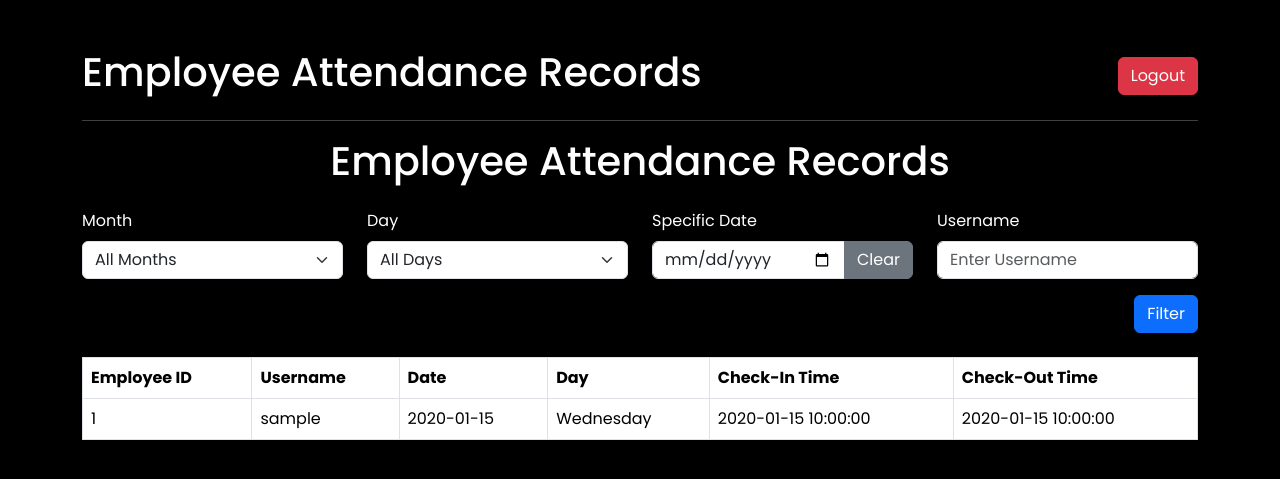
After one commit to HimSha98/Employee_attendance, a PHP site: page /admin.php in a window 1280 px wide. The commit adds this page. Shown: the top 479 px of the page. Run offline with PHP 8.4, Linux system fonts and the light colour scheme; the visitor is signed in with stand-in values (Sample User, id 1); tables that the repository leaves empty or names only in its code hold one stand-in row (values such as "Sample post").

Commit message:
ADDED ADMIN PAGE

```diff
--- /dev/null
+++ b/admin.php
@@ -0,0 +1,131 @@
+<?php
+session_start(); // Start session
+
+// Check if the user is logged in as admin
+if (!isset($_SESSION['admin_logged_in']) || $_SESSION['admin_logged_in'] !== true) {
+    // Redirect to the admin login page
+    header("Location: admin_login.php");
+    exit;
+}
+
+include 'database/db.php'; // Include database connection
+?>
+<?php include 'includes/header.php'; ?>
+<div class="container mt-5">
+    <div class="d-flex justify-content-between align-items-center">
+        <h1>Employee Attendance Records</h1>
+        <!-- Logout Button -->
+        <a href="logout.php" class="btn btn-danger">Logout</a>
+    </div>
+    <hr>
+    <h1 class="text-center mb-4">Employee Attendance Records</h1>
+
+    <!-- Filter Form -->
+    <form method="GET" class="mb-4">
+        <div class="row">
+            <div class="col-md-3">
+                <label for="month" class="form-label">Month</label>
+                <select id="month" name="month" class="form-select">
+                    <option value="">All Months</option>
+                    <?php
+                    for ($m = 1; $m <= 12; $m++) {
+                        $monthName = date('F', mktime(0, 0, 0, $m, 10));
+                        $selected = (isset($_GET['month']) && $_GET['month'] == $m) ? 'selected' : '';
+                        echo "<option value='$m' $selected>$monthName</option>";
+                    }
+                    ?>
+                </select>
+            </div>
+            <div class="col-md-3">
+                <label for="day" class="form-label">Day</label>
+                <select id="day" name="day" class="form-select">
+                    <option value="">All Days</option>
+                    <?php
+                    $daysOfWeek = ['Sunday', 'Monday', 'Tuesday', 'Wednesday', 'Thursday', 'Friday', 'Saturday'];
+                    foreach ($daysOfWeek as $index => $day) {
+                        $selected = (isset($_GET['day']) && $_GET['day'] == $day) ? 'selected' : '';
+                        echo "<option value='$day' $selected>$day</option>";
+                    }
+                    ?>
+                </select>
+            </div>
+            <div class="col-md-3">
+                <label for="date" class="form-label">Specific Date</label>
+                <div class="input-group">
+                    <input type="date" id="date" name="date" value="<?php echo $_GET['date'] ?? ''; ?>" class="form-control">
+                    <button type="button" class="btn btn-secondary" onclick="document.getElementById('date').value = '';">Clear</button>
+                </div>
+            </div>
+
+            <div class="col-md-3">
+                <label for="username" class="form-label">Username</label>
+                <input type="text" id="username" name="username" value="<?php echo $_GET['username'] ?? ''; ?>" class="form-control" placeholder="Enter Username">
+            </div>
+        </div>
+        <div class="mt-3 text-end">
+            <button type="submit" class="btn btn-primary">Filter</button>
+        </div>
+    </form>
+
+    <!-- Attendance Table -->
+    <table class="table table-bordered">
+        <thead>
+        <tr>
+            <th>Employee ID</th>
+            <th>Username</th>
+            <th>Date</th>
+            <th>Day</th>
+            <th>Check-In Time</th>
+            <th>Check-Out Time</th>
+        </tr>
+        </thead>
+        <tbody>
+        <?php
+        // Build Query Based on Filters
+        $filters = [];
+        if (!empty($_GET['month'])) {
+            $filters[] = "MONTH(check_in_time) = " . intval($_GET['month']);
+        }
+        if (!empty($_GET['day'])) {
+            $filters[] = "DAYNAME(check_in_time) = '" . $conn->real_escape_string($_GET['day']) . "'";
+        }
+        if (!empty($_GET['date'])) {
+            $filters[] = "DATE(check_in_time) = '" . $_GET['date'] . "'";
+        }
+        if (!empty($_GET['username'])) {
+            $username = $conn->real_escape_string($_GET['username']);
+            $filters[] = "username = '$username'";
+        }
+
+        $filterQuery = !empty($filters) ? "WHERE " . implode(' AND ', $filters) : "";
+
+        // Fetch Attendance Records
+        $query = "SELECT user_id, username,
+                  DATE(check_in_time) AS date,
+                  DAYNAME(check_in_time) AS day,
+                  check_in_time,
+                  check_out_time
+                  FROM attendance
+                  $filterQuery
+                  ORDER BY check_in_time DESC";
+        $result = $conn->query($query);
+
+        if ($result->num_rows > 0) {
+            while ($row = $result->fetch_assoc()) {
+                echo "<tr>
+                        <td>{$row['user_id']}</td>
+                        <td>{$row['username']}</td>
+                        <td>{$row['date']}</td>
+                        <td>{$row['day']}</td>
+                        <td>{$row['check_in_time']}</td>
+                        <td>{$row['check_out_time']}</td>
+                    </tr>";
+            }
+        } else {
+            echo "<tr><td colspan='6' class='text-center'>No records found</td></tr>";
+        }
+        ?>
+        </tbody>
+    </table>
+</div>
+<?php include 'includes/footer.php'; ?>
--- a/database/db.php
+++ b/database/db.php
@@ -4,9 +4,17 @@ $username = 'root';
 $password = '';
 $dbname = 'employee_db';
 
+// CREATE CONNECTION
 $conn = new mysqli($host, $username, $password, $dbname);
 
+// CHECK CONNECTION
 if ($conn->connect_error) {
     die("Connection failed: " . $conn->connect_error);
 }
+
+// Set timezone globally for PHP
+date_default_timezone_set('Asia/Kolkata'); // Replace with your desired timezone
+
+// Set timezone globally for MySQL
+$conn->query("SET time_zone = '+05:30'"); // Replace '+05:30' with your timezone offset
 ?>
--- a/index.php
+++ b/index.php
@@ -1,4 +1,5 @@
 <?php
+include 'database/db.php';
 session_start();
 if (isset($_SESSION['user_id'])) {
     header('Location: dashboard.php');
@@ -56,7 +57,7 @@ if (isset($_SESSION['user_id'])) {
                         </div>
 
                         <div class="mt-3 links d-flex justify-content-between">
-                            <a href="#" class="text-dark" id="forgot-password-link">Forgot Password</a>
+                            <a href="admin.php" class="text-dark">Admin Login</a>
                             <a href="#" class="text-dark" id="sign-up-link">Sign Up</a>
                         </div>
 
--- a/login.php
+++ b/login.php
@@ -24,3 +24,7 @@ if ($_SERVER['REQUEST_METHOD'] == 'POST') {
     $conn->close();
 }
 ?>
+
+<?php
+include 'config.php';
+?>
```
Also changed, not shown: admin_login.php (added, +42 -0 lines), logout.php (+18 -2 lines).
